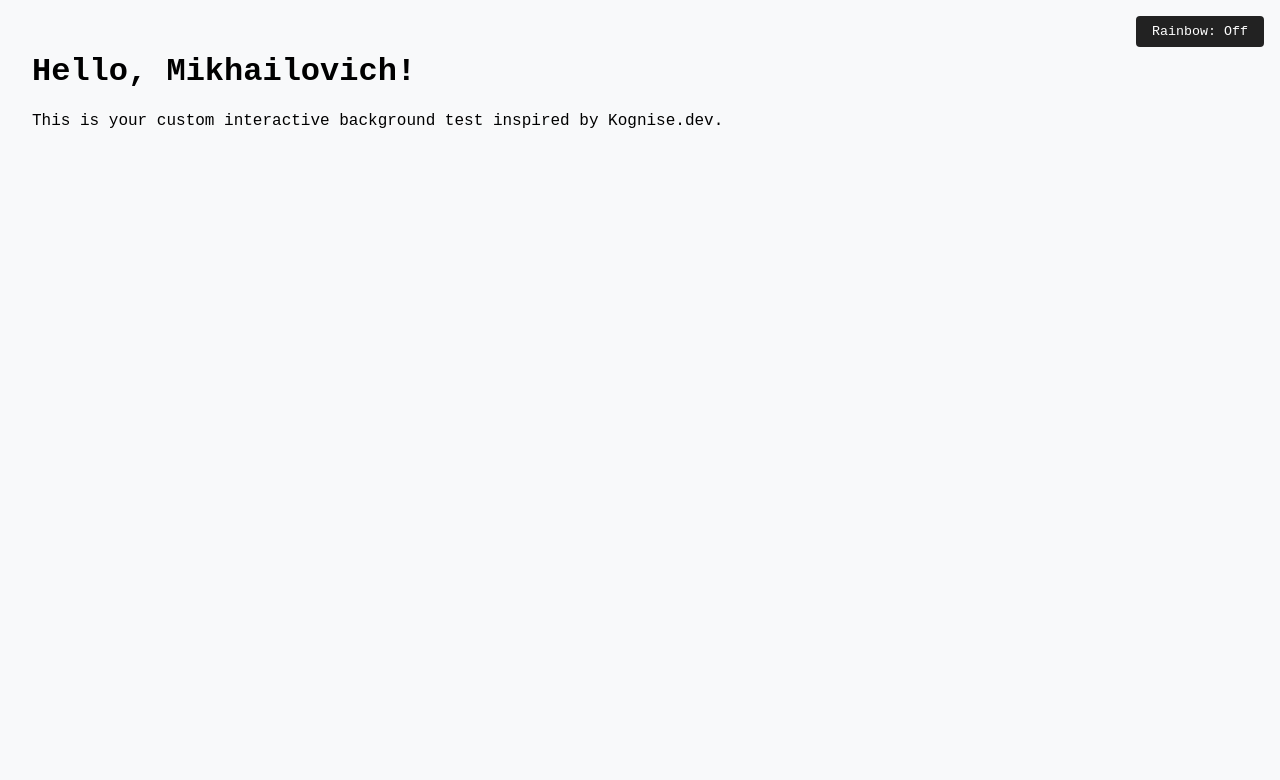
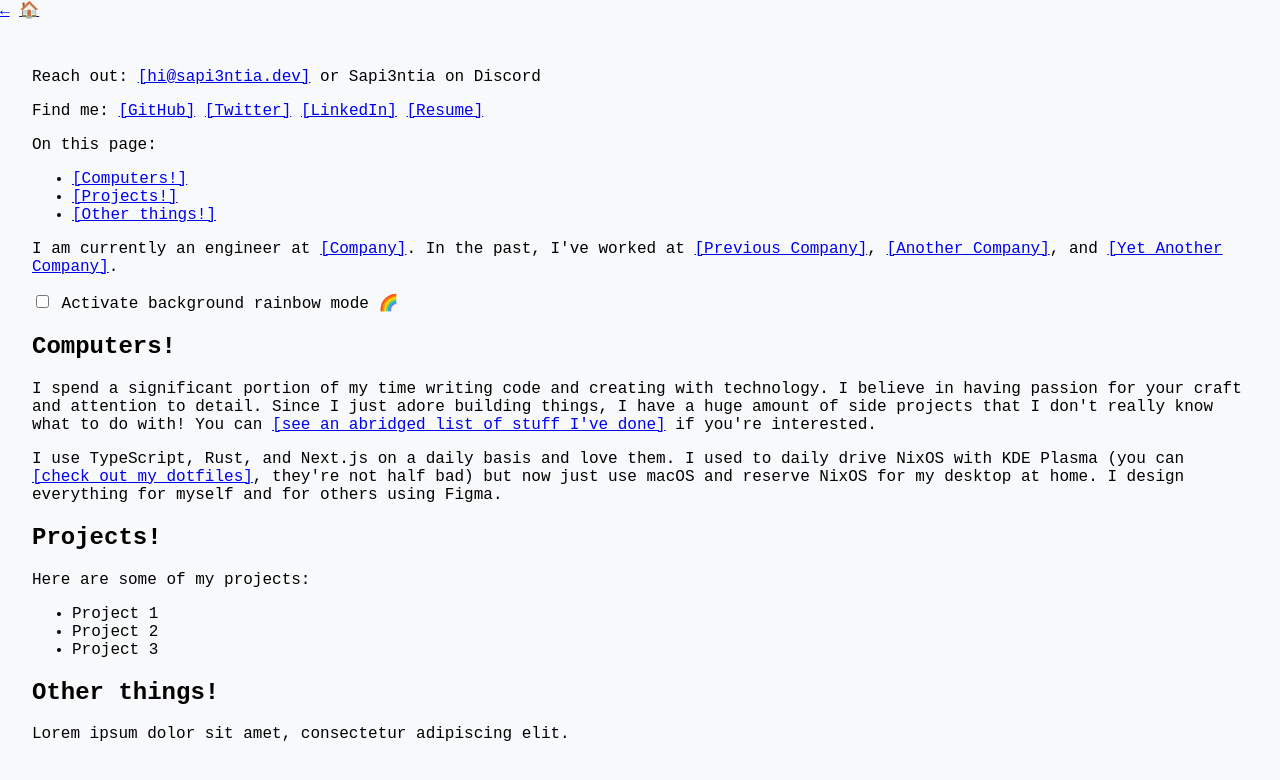
Before and after one commit to Sapi3ntia/Sapi3ntia.github.io, a plain HTML site: page index.html in a window 1280 px wide. Drawn offline with Linux system fonts and the light colour scheme; files that its build step writes are made by us from their sources.

Commit message:
Update index.html

```diff
--- a/index.html
+++ b/index.html
@@ -1,17 +1,71 @@
 <!DOCTYPE html>
 <html lang="en">
 <head>
-  <meta charset="UTF-8">
-  <title>Kognise-Style Cursor Trail</title>
-  <link rel="stylesheet" href="styles.css">
+    <meta charset="UTF-8">
+    <meta name="viewport" content="width=device-width, initial-scale=1.0">
+    <title>Sapi3ntia</title>
+    <link rel="stylesheet" href="css/styles.css">
 </head>
 <body>
-  <button id="rainbow-toggle">Rainbow: Off</button>
-  <main>
-    <h1>Hello, Mikhailovich!</h1>
-    <p>This is your custom interactive background test inspired by Kognise.dev.</p>
-  </main>
+    <div class="container">
+        <div id="rainbow-grid"></div>
+        <div class="content">
+            <header>
+                <nav>
+                    <a href="#" class="back-button">←</a>
+                    <a href="#" class="home-button">🏠</a>
+                </nav>
+            </header>
+            <main>
+                <section>
+                    <p>Reach out: <a href="mailto:your-email@example.com" class="highlight">[hi@sapi3ntia.dev]</a> or Sapi3ntia on Discord</p>
+                    <p>Find me:
+                        <a href="#" class="highlight">[GitHub]</a>
+                        <a href="#" class="highlight">[Twitter]</a>
+                        <a href="#" class="highlight">[LinkedIn]</a>
+                        <a href="#" class="highlight">[Resume]</a>
+                    </p>
 
-  <script src="script.js"></script>
+                    <p>On this page:</p>
+                    <ul>
+                        <li><a href="#computers" class="highlight">[Computers!]</a></li>
+                        <li><a href="#projects" class="highlight">[Projects!]</a></li>
+                        <li><a href="#other" class="highlight">[Other things!]</a></li>
+                    </ul>
+
+                    <p>I am currently an engineer at <a href="#" class="highlight">[Company]</a>. In the past, I've worked at
+                    <a href="#" class="highlight">[Previous Company]</a>, <a href="#" class="highlight">[Another Company]</a>, and <a href="#" class="highlight">[Yet Another Company]</a>.</p>
+
+                    <div class="toggle-container">
+                        <input type="checkbox" id="rainbow-toggle" name="rainbow-toggle">
+                        <label for="rainbow-toggle">Activate background rainbow mode</label>
+                        <span class="rainbow-emoji">🌈</span>
+                    </div>
+                </section>
+
+                <section id="computers">
+                    <h2>Computers!</h2>
+                    <p>I spend a significant portion of my time writing code and creating with technology. I believe in having passion for your craft and attention to detail. Since I just adore building things, I have a huge amount of side projects that I don't really know what to do with! You can <a href="#" class="highlight">[see an abridged list of stuff I've done]</a> if you're interested.</p>
+                    <p>I use TypeScript, Rust, and Next.js on a daily basis and love them. I used to daily drive NixOS with KDE Plasma (you can <a href="#" class="highlight">[check out my dotfiles]</a>, they're not half bad) but now just use macOS and reserve NixOS for my desktop at home. I design everything for myself and for others using Figma.</p>
+                </section>
+
+                <section id="projects">
+                    <h2>Projects!</h2>
+                    <p>Here are some of my projects:</p>
+                    <ul>
+                        <li>Project 1</li>
+                        <li>Project 2</li>
+                        <li>Project 3</li>
+                    </ul>
+                </section>
+
+                <section id="other">
+                    <h2>Other things!</h2>
+                    <p>Lorem ipsum dolor sit amet, consectetur adipiscing elit.</p>
+                </section>
+            </main>
+        </div>
+    </div>
+    <script src="js/script.js"></script>
 </body>
 </html>
```
